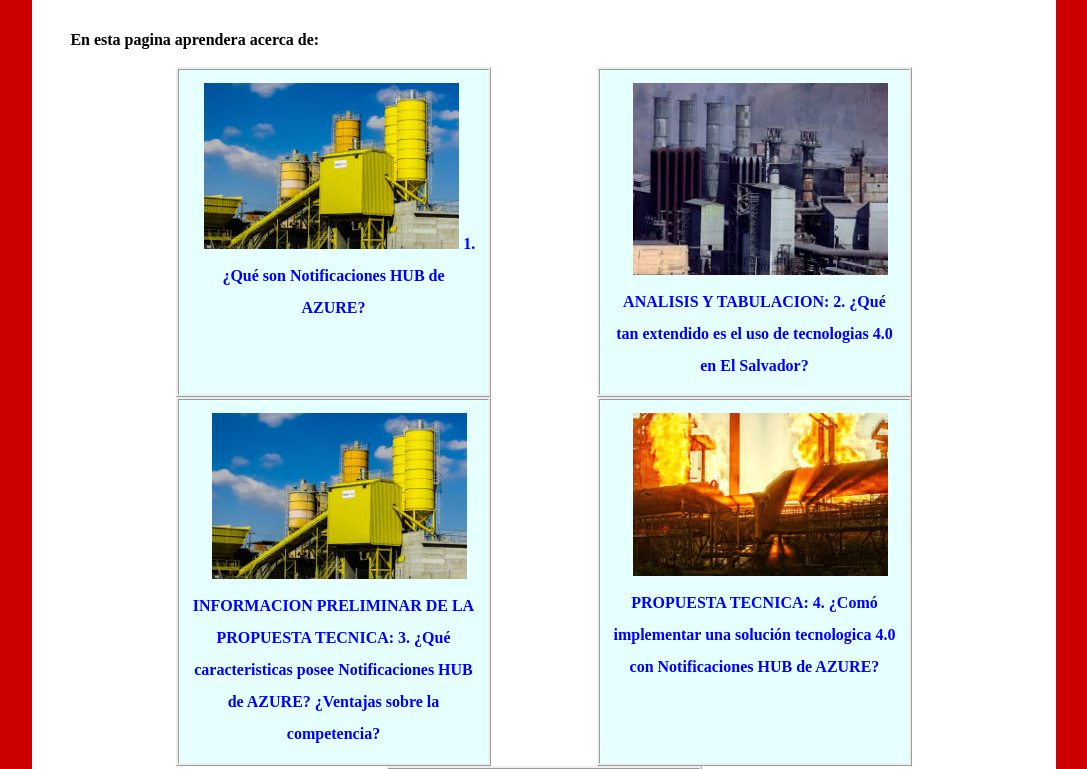
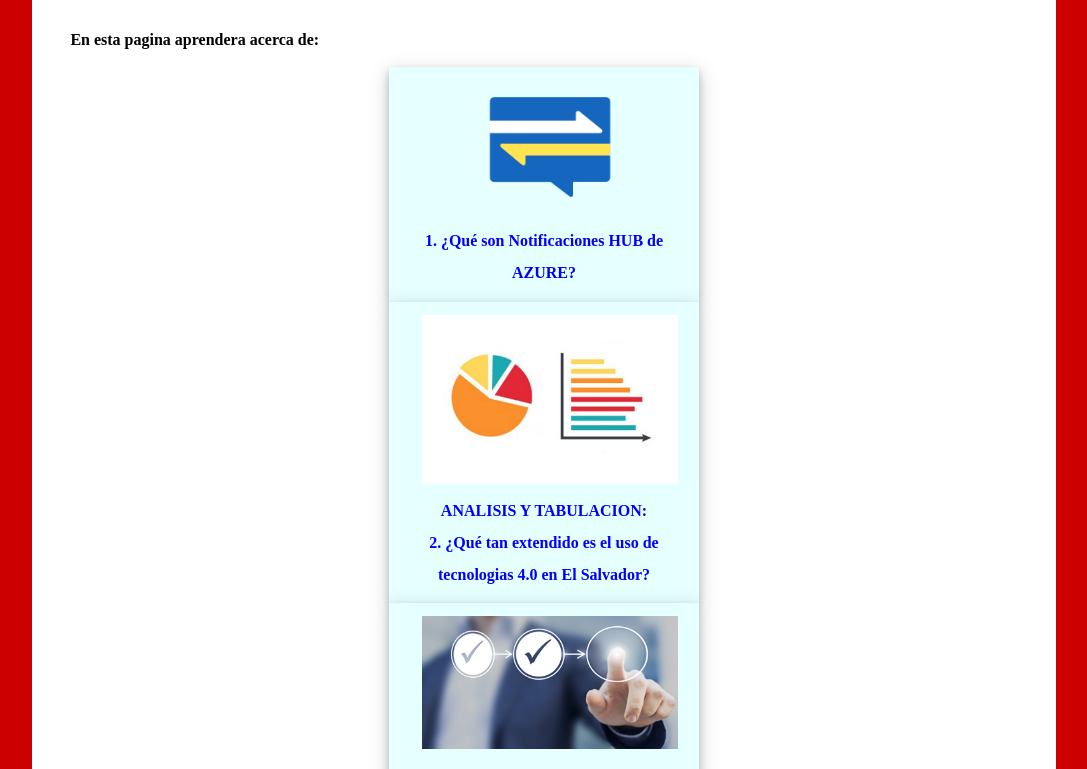
Before and after one commit to LazAngel/capacitacionPYMES4dot0, a plain HTML site: page index.html in a window 1280 px wide. Shown: the part 1050-1819 px from the top of the page, without its empty margins (96-1183 px from the left). Drawn offline with Linux system fonts and the light colour scheme.

Commit message:
Mejoras al diseño

```diff
--- a/index.html
+++ b/index.html
@@ -76,28 +76,28 @@
 	</ul>
 	<br>
 	<b>En esta pagina aprendera acerca de:</b><br><br>
-	<div class="separator wrap row evenly">
+	<div class="separator wrap column center">
 		<p class="box center small">
-			<a><img src="images/CC/download2.jpg">
+			<a href="#cap1"><img src="images/CC/notificationhubs.png">  <br>
 			1. ¿Qu&eacute; son Notificaciones HUB de AZURE?</a>
 		</p>
 		<p class="box center small">
-			<a><img src="images/CC/download.jpg">
-			ANALISIS Y TABULACION:
+			<a href="#cap2"><img src="images/CC/graficos.png"> <br>
+			ANALISIS Y TABULACION: <br>
 			2. ¿Qu&eacute; tan extendido es el uso de tecnologias 4.0 en El Salvador?</a>
 		</p>
 		<p class="box center small">
-			<a><img src="images/CC/download2.jpg">
-			INFORMACION PRELIMINAR DE LA PROPUESTA TECNICA:
+			<a href="#cap3"><img src="images/CC/caracteristicas.jpg"> <br>
+			INFORMACION PRELIMINAR DE LA PROPUESTA TECNICA: <br>
 			3. ¿Qu&eacute; caracteristicas posee Notificaciones HUB de AZURE? ¿Ventajas sobre la competencia?</a>
 		</p>
 		<p class="box center small">
-			<a><img src="images/CC/download3.jpg">
-			PROPUESTA TECNICA:
+			<a href="#cap4"><img src="images/CC/consultoria.jpg"> <br>
+			PROPUESTA TECNICA: <br>
 			4. ¿Com&oacute; implementar una soluci&oacute;n tecnologica 4.0 con Notificaciones HUB de AZURE?</a>
 		</p>
 		<p class="box center small">
-			<a><img src="images/CC/download.jpg">
+			<a href="#cap5"><img src="images/CC/masinformacion.png"> <br>
 			5. ¿Dond&eacute; puedo informarme m&aacute;s sobre el tema?</a>
 		</p>
 	</div> <br>
@@ -105,7 +105,9 @@
 
 	<!-- /////////////////////////////////////////////////////////////////////////////// -->
 	<hr><br>
-	<h3>1. ¿Qu&eacute; son Notificaciones HUB de AZURE?</h3><br>
+	<a class="nolink" name="cap1">
+		<h3>1. ¿Qu&eacute; son Notificaciones HUB de AZURE?</h3><br>
+	</a>
 	<p>
 		<b>Microsoft Azure Portal</b> es una consola unificada basada en web que proporciona una alternativa a las
 		herramientas de línea de comandos. Con Azure Portal, puede administrar la suscripción con Microsoft Azure
@@ -150,8 +152,10 @@
 	</ul>
 	<!-- /////////////////////////////////////////////////////////////////////////////// -->
 	<hr><br>
-	<h5>2. INFORMACION PRELIMINAR DE LA PROPUESTA TECNICA: </h5>
-	<h3>¿Qu&eacute; caracteristicas posee Notificaciones HUB de AZURE? ¿Ventajas sobre la competencia?</h3><br>
+	<a class="nolink" name="cap2">
+		<h5>2. INFORMACION PRELIMINAR DE LA PROPUESTA TECNICA: </h5>
+		<h3>¿Qu&eacute; caracteristicas posee Notificaciones HUB de AZURE? ¿Ventajas sobre la competencia?</h3><br>
+	</a>
 	<p>
 		<b>CARACTERISTICAS GENERALES DE LA PROPUESTA</b>
 	</p>
@@ -228,8 +232,10 @@
 
 	<!-- /////////////////////////////////////////////////////////////////////////////// -->
 	<hr><br>
+	<a class="nolink" name="cap3">
 	<h5>3. PROPUESTA TECNICA: </h5>
 	<h3>¿Com&oacute; implementar una soluci&oacute;n tecnologica 4.0 con Notificaciones HUB de AZURE?</h3><br>
+	</a>
 	<div class="box marginleft medium">
 		<b>Tabla de contenido</b><br>
 		<ul>
@@ -271,13 +277,17 @@
 
 	<!-- /////////////////////////////////////////////////////////////////////////////// -->
 	<hr><br>
+	<a class="nolink" name="cap4">
 	<h5>4. ANALISIS Y TABULACION: </h5>
 	<h3>¿Qu&eacute; tan extendido es el uso de tecnologias 4.0 en El Salvador?</h3><br>
+	</a>
 	<p>	</p>
 
 	<!-- /////////////////////////////////////////////////////////////////////////////// -->
 	<hr><br>
+	<a class="nolink" name="cap5">
 	<h3>5. ¿Dond&eacute; puedo informarme m&aacute; sobre el tema?</h3><br>
+	</a>
 	<p>	</p>
 
 
--- a/style.css
+++ b/style.css
@@ -5,7 +5,7 @@
 .material-icons { color: black; } .custom-icons {max-height:2vw; vertical-align:middle;}
 i {vertical-align:middle;}
 h1,h2,h3,h4,h5,h6,p,pre{margin:0;padding:0}
-a {font-weight:bold; color:blue;} a:visited {color:blue;} a:visited:hover {color:red;}
+a {text-decoration: none; font-weight:bold; color:blue;} a:visited {color:blue;} a:visited:hover {color:red;}
 a:hover { animation-name: mousehover; animation-duration: 2s; color: red; cursor:pointer;}
 /* /////////////////////////////////////////////// */
 /* NORMAS APA */
@@ -22,14 +22,24 @@
 #banner{ display:flex;  flex-flow: wrap;}
 	#banner i {font-size:60px;}
 .separator{width: 100%; max-width: 100%; display:flex;}
+.nolink {color: black; cursor:auto;}
+.nolink:hover {color: black; cursor:auto; animation-name: none; animation-duration: 0s;}
+
+/* /////////////////////////////////////////////// */
+/* FORMAT */
+/* /////////////////////////////////////////////// */
+/*FLEX*/
 .wrap {flex-wrap:wrap;} .nowrap {flex-wrap:nowrap;}
 .row{flex-direction:row;} .column {flex-direction:column;}
 .between {justify-content:space-between;}
-.marginleft {margin-left: 10%;}
 .around {justify-content:space-around;}
 .evenly {justify-content:space-evenly;}
-.center {justify-content:center; text-align: center; }
+.center {justify-content:center; align-items:center; text-align: center; }
+/*TEXT-ALIGN*/
 .alignleft {text-align:left;}.aligncenter {text-align:center;}.alignright {text-align:right;}
+/*MARGIN*/
+.marginleft {margin-left: 10%;} .marginright {margin-right: 10%;}
+
 
 
 /* /////////////////////////////////////////////// */
@@ -37,10 +47,11 @@
 /* /////////////////////////////////////////////// */
 .box {
 	padding: 1vw;
-	background-color: #e6ffff; border-style: ridge;
+	background-color: #e6ffff; /*border-style: ridge;		*/
+	box-shadow: 0 4px 8px 0 rgba(0, 0, 0, 0.2), 0 6px 20px 0 rgba(0, 0, 0, 0.19);
 }
 
-.box img {max-width: 90%;}
+.box img {max-width: 90%; /*height:15vw;*/}
 
 .small {width: 30%;} .medium {width: 60%;} .big {width: 90%;}
 
```
Also changed, not shown: images/CC/caracteristicas.jpg (added), images/CC/caracteristicas.png (added), images/CC/consultoria.jpg (added), images/CC/graficos.png (added), images/CC/masinformacion.png (added), images/CC/notificationhubs.png (added).
